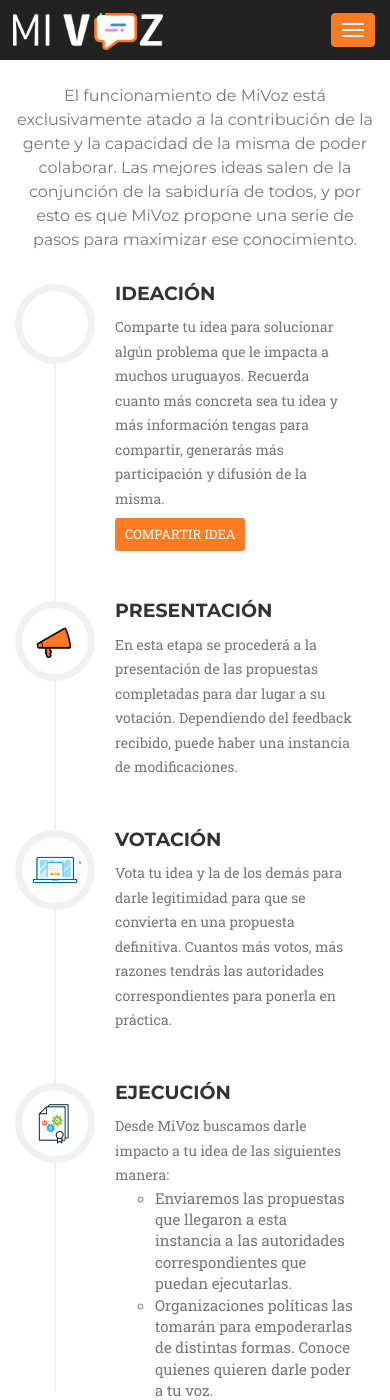
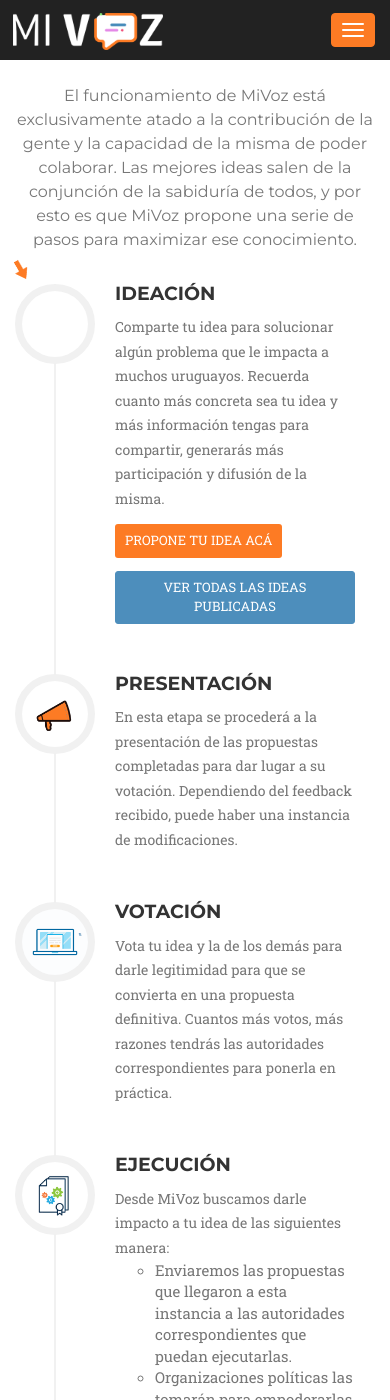
Before and after one commit to PartidoDigital/MiVoz-Web, a Jekyll site: the page built from index.html, in a window 390 px wide and 1400 px high, scrolled down 630 px. Built offline with Jekyll 4.4.1, drawn with Linux system fonts in a browser that asks for light colours; nearby versions of some CDN libraries; some web fonts are replaced; some of the changed text lies outside the part shown.

Commit message:
Cambios pendientes

```diff
--- a/_includes/como-funciona.html
+++ b/_includes/como-funciona.html
@@ -21,9 +21,14 @@
                             <div class="timeline-body">
                                 <p class="text-muted">
                                     Comparte tu idea para solucionar algún problema que le impacta a muchos uruguayos. Recuerda cuanto más concreta sea tu idea y más información tengas para compartir, generarás más participación y difusión de la misma.
-                                    <br><a href="https://digo.mivoz.uy" class="btn btn-sm">COMPARTIR IDEA</a>
+                                    <br>
+                                    <a class="btn btn-sm" href="https://digo.mivoz.uy/new-topic?category=general&title=Escribe+un+t%C3%ADtulo+aqu%C3%AD+y+selecciona+la+categor%C3%ADa+que+mejor+aplica+para+tu+idea" style="margin-top: 1em;">PROPONE TU IDEA ACÁ</a>
+                                    <a class="btn btn-sm btn-info" href="https://digo.mivoz.uy" style="margin-top: 1em;">VER TODAS LAS IDEAS PUBLICADAS</a>
                                 </p>
                             </div>
+                        </div>
+                        <div class="timeline-opposite">
+                            <img class="arrow" src="img/flecha.gif" />
                         </div>
                     </li>
                     <li class="timeline-inverted">
@@ -68,10 +73,9 @@
                                 <p class="text-muted">Desde MiVoz buscamos darle impacto a tu idea de las siguientes manera:
                                 <ul class="text-muted">
                                     <li>Enviaremos las propuestas que llegaron a esta instancia a las autoridades correspondientes que puedan ejecutarlas.</li>
-                                    <li>Organizaciones políticas las tomarán para empoderarlas de distintas formas. Conoce quienes quieren darle poder a tu voz.</li>
+                                    <li>Organizaciones políticas las tomarán para empoderarlas de distintas formas. <a href="/impacto">Conoce quienes quieren darle poder a tu voz</a>.</li>
                                     <li>Te daremos las herramientas para poder impulsar consultas populares con tu idea.</li>
                                 </ul>
-                                <a href="/impacto" class="btn btn-sm">Conoce más sobre el impacto</a>
                             </div>
                         </div>
                     </li>
--- a/_includes/preguntas-frecuentes.html
+++ b/_includes/preguntas-frecuentes.html
@@ -15,10 +15,10 @@
                     <div class="panel panel-default">
                         <div class="panel-heading">
                             <h4 class="panel-title">
-                                <a class="accordion-toggle collapsed" data-toggle="collapse" data-parent="#accordion" href="#collapseOne" aria-expanded="false">¿Por qué es necesario completar los puntos requeridos para pasar a votación?</a>
+                                <a class="accordion-toggle collapsed" data-toggle="collapse" data-parent="#accordion" href="#puntosRequeridos" aria-expanded="false">¿Por qué es necesario completar los puntos requeridos para pasar a votación?</a>
                             </h4>
                         </div>
-                        <div id="collapseOne" class="panel-collapse collapse" aria-expanded="false" style="height: 0px;">
+                        <div id="puntosRequeridos" class="panel-collapse collapse" aria-expanded="false" style="height: 0px;">
                             <div class="panel-body">
                                 Porque de esa manera aumentamos las posibilidades que las ideas puedan ser ejecutadas a nivel ejecutivo. Queremos ver las ideas hechas realidad, ¡que salgan de la pantalla!
                             </div>
@@ -27,10 +27,10 @@
                     <div class="panel panel-default">
                         <div class="panel-heading">
                             <h4 class="panel-title">
-                                <a class="accordion-toggle collapsed" data-toggle="collapse" data-parent="#accordion" href="#collapseTen" aria-expanded="false">¿Esta plataforma pertenece a algún partido político?</a>
+                                <a class="accordion-toggle collapsed" data-toggle="collapse" data-parent="#accordion" href="#partidoPolitico" aria-expanded="false">¿Esta plataforma pertenece a algún partido político?</a>
                             </h4>
                         </div>
-                        <div id="collapseTen" class="panel-collapse collapse" aria-expanded="false">
+                        <div id="partidoPolitico" class="panel-collapse collapse" aria-expanded="false">
                             <div class="panel-body">
                                 No, es abierta para que todos los partidos políticos tomen insumos de aquí para generar propuestas y ejecutar las ideas que los uruguayos proponen aquí.
                             </div>
@@ -39,22 +39,34 @@
                     <div class="panel panel-default">
                         <div class="panel-heading">
                             <h4 class="panel-title">
-                                    <a class="accordion-toggle collapsed" data-toggle="collapse" data-parent="#accordion" href="#collapseTen" aria-expanded="false">¿Cómo sé que los resultados de las votaciones son fidedignos?</a>
+                                <a class="accordion-toggle collapsed" data-toggle="collapse" data-parent="#accordion" href="#votacionesFidedignos" aria-expanded="false">¿Cómo sé que los resultados de las votaciones son fidedignos?</a>
                             </h4>
                         </div>
-                            <div id="collapseTen" class="panel-collapse collapse" aria-expanded="false">
+                        <div id="votacionesFidedignos" class="panel-collapse collapse" aria-expanded="false">
                             <div class="panel-body">
-                                    Al momento de habilitar las votaciones, a una persona física le corresponde un solo voto. Esto va a estar asegurado por el sistema de autenticación, donde mediante un mecanismo de habilitación, solo aquellas personas con credencial cívica va a poder ingresar a votar. Este mecanismo no está habilitado para la etapa de proponer ideas.
+                                Al momento de habilitar las votaciones, a una persona física le corresponde un solo voto. Esto va a estar asegurado por el sistema de autenticación, donde mediante un mecanismo de habilitación, solo aquellas personas con credencial cívica va a poder ingresar a votar. Este mecanismo no está habilitado para la etapa actual de proponer ideas.
                             </div>
                         </div>
                     </div>
                     <div class="panel panel-default">
                         <div class="panel-heading">
                             <h4 class="panel-title">
-                                <a class="accordion-toggle collapsed" data-toggle="collapse" data-parent="#accordion" href="#collapseEleven" aria-expanded="false">¿Qué diferencias hay entre participar en MiVoz y expresarme en redes sociales?</a>
+                                <a class="accordion-toggle collapsed" data-toggle="collapse" data-parent="#accordion" href="#participacionSegura" aria-expanded="false">¿Cómo sé que mi participación es segura?</a>
                             </h4>
                         </div>
-                        <div id="collapseEleven" class="panel-collapse collapse" aria-expanded="false">
+                        <div id="participacionSegura" class="panel-collapse collapse" aria-expanded="false">
+                            <div class="panel-body">
+                                La seguridad es muy importante para nosotros, ya que en base a la misma es que se puede generar un ambiente de confianza para promover los objetivos de MiVoz. Tu participación es segura de muchas maneras: contamos con la certificación requerida para que los navegadores intercambien información de forma encriptada; el servicio de autenticación provee medidas de seguridad extra (tales como autenticación en dos pasos) para asegurar que solo tú seas la persona que accede a tu cuenta; ese servicio también cuenta con mecanismos que determinan si tu cuenta ha sido hackeada o si se encuentra comprometida de alguna manera, para que puedas tomas acciones inmediatamente.
+                            </div>
+                        </div>
+                    </div>
+                    <div class="panel panel-default">
+                        <div class="panel-heading">
+                            <h4 class="panel-title">
+                                <a class="accordion-toggle collapsed" data-toggle="collapse" data-parent="#accordion" href="#diferenciaMiVoz" aria-expanded="false">¿Qué diferencias hay entre participar en MiVoz y expresarme en redes sociales?</a>
+                            </h4>
+                        </div>
+                        <div id="diferenciaMiVoz" class="panel-collapse collapse" aria-expanded="false">
                             <div class="panel-body">
                                 La participación en MiVoz no puede ser anónima como en las redes sociales (o los comentarios en diarios online) por lo que saca es manto de impunidad que se ve en las redes sociales. Además aquellas faltas de respeto a otras personas serán moderadas según normas de convivencia básicas. Creemos que son dos diferencias fundamentales que mejorarán el nivel de la discusión en MiVoz y generará aportes más valiosos.
                             </div>
```
Also changed, not shown: _includes/css/agency.css (+31 -6 lines), img/flecha.gif (added). Lines whose indentation alone changed are shown as unchanged.
